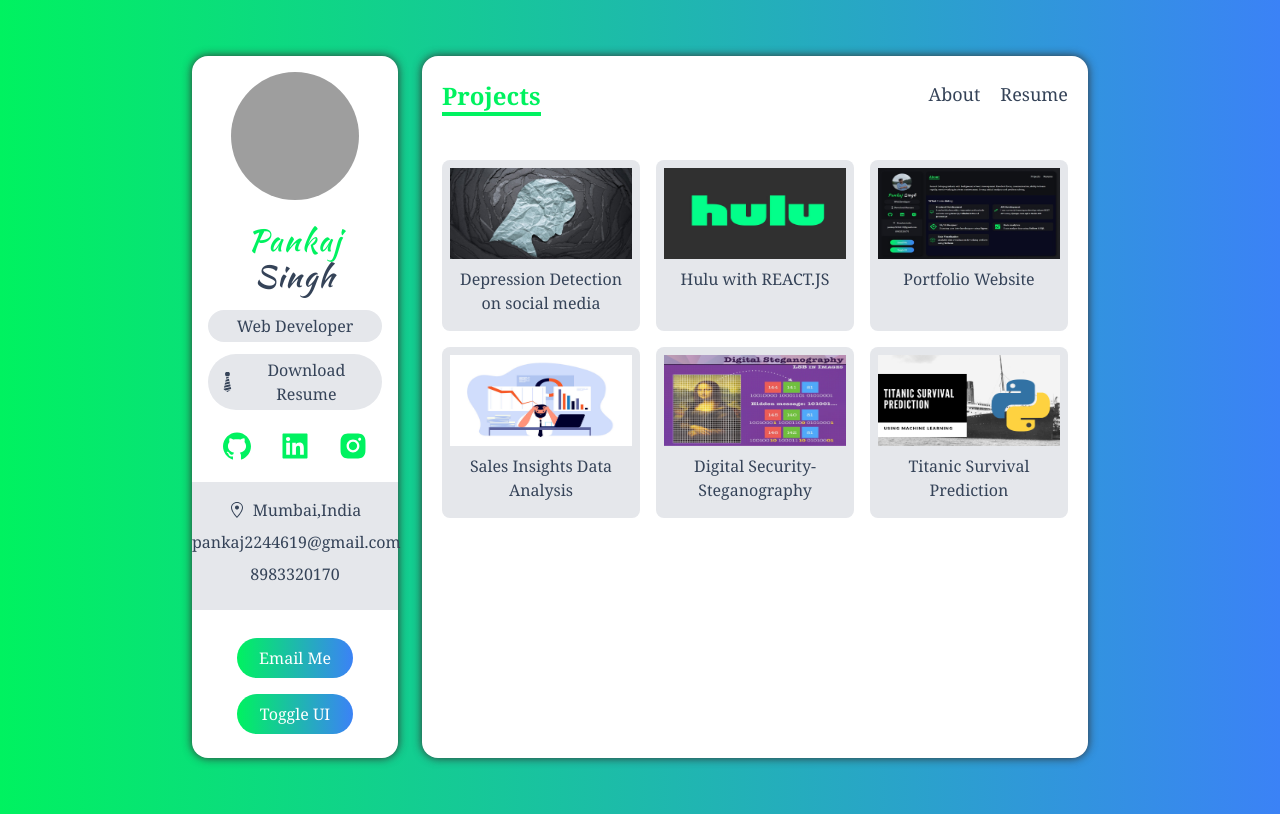
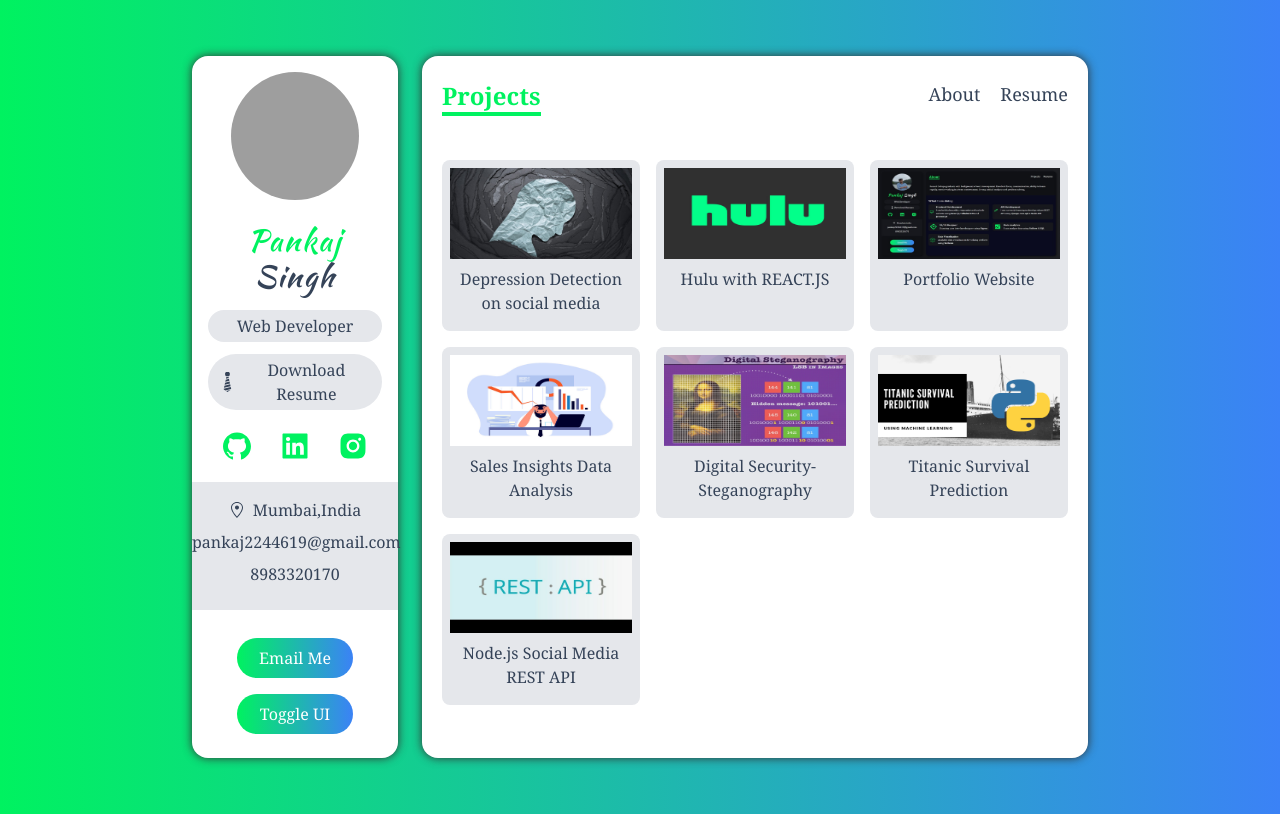
Before and after one commit to devh4ppy/Portfolio-Website, a Next.js app: page /projects in a window 1280 px wide. Built offline with nearby package versions, Linux system fonts and the light colour scheme; grey boxes are pictures that could not be loaded.

Commit message:
Update data.ts

```diff
--- a/data.ts
+++ b/data.ts
@@ -145,4 +145,12 @@ export const projects: IProject[] = [
         github_url:"",
         key_tech:["Python","Numpy"],
     },
+    {
+        name:"Node.js Social Media REST API",
+        description: "a real-world social media app REST API with login, register, and all CRUD operations using MongoDB models with Node.js routers.",
+        image_path: "/image/rest.jpg",
+        deployed_url:"",
+        github_url:"https://github.com/devh4ppy/REST-API-Social-Media",
+        key_tech:["Node.js", "Express.js","MongoDB"],
+    },
 ]
```
